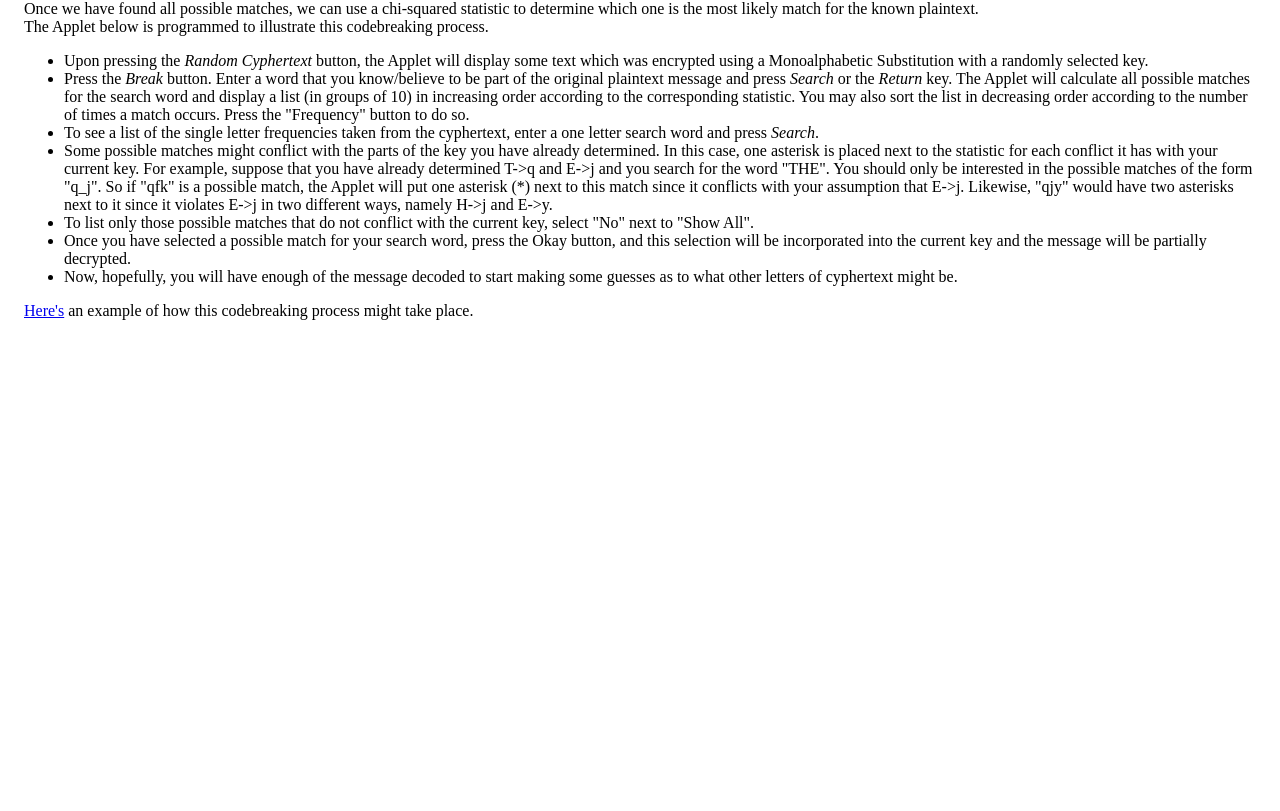
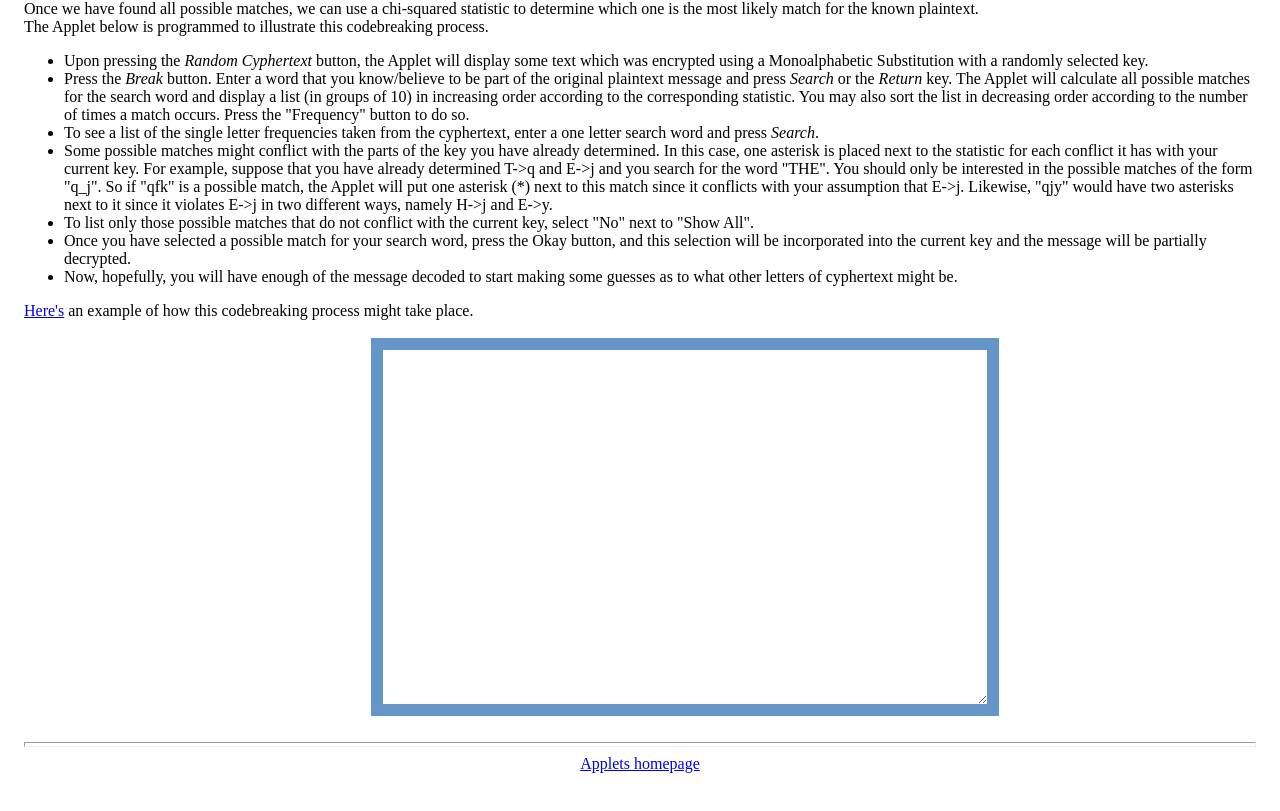
Before and after one commit to powergrl/Monoalphabetic, an Angular app: page / in a window 1280 px wide. Shown: the part 485-1296 px from the top of the page. Before the commit the page ends 813 px from the top, so only its background shows below. Built offline with nearby package versions, Linux system fonts and the light colour scheme.

Commit message:
Made Rectangle a Text Box

```diff
--- a/src/app/app.component.html
+++ b/src/app/app.component.html
@@ -563,8 +563,15 @@
         <li>Now, hopefully, you will have enough of the message decoded to start making some guesses as to what other letters of cyphertext might be.</li>
       </ul>
       <a href="http://www.math.ucsd.edu/~alina/crypto-applets/earlyciphers/breakmono.html">Here's</a> an example of how this codebreaking process might take place.
+      <br><br>
       <!-- Actual Game -->
-
+      <app-crypt-mono></app-crypt-mono>
+      <br><br><br><br><br><br><br><br><br><br><br><br><br><br><br><br><br><br><br><br><br><br>
+      <hr size="5">
+      <div align="center">
+        <a href="http://www.math.ucsd.edu/~alina/crypto-applets/">Applets homepage</a>
+        <br><br><br>
+      </div>
     </body>
 
 <router-outlet></router-outlet>
--- a/src/app/app.module.ts
+++ b/src/app/app.module.ts
@@ -3,10 +3,12 @@ import { NgModule } from '@angular/core';
 
 import { AppRoutingModule } from './app-routing.module';
 import { AppComponent } from './app.component';
+import { CryptMonoComponent } from './crypt-mono/crypt-mono.component';
 
 @NgModule({
   declarations: [
-    AppComponent
+    AppComponent,
+    CryptMonoComponent
   ],
   imports: [
     BrowserModule,
--- /dev/null
+++ b/src/app/crypt-mono/crypt-mono.component.css
@@ -0,0 +1,44 @@
+/* The format for the rectangle */
+#rectangle{
+    width: 600px;
+    height: 350px;
+    background: #ffffff;
+    left: 29%;
+    position: absolute;
+    margin-left: 0px;
+    border: 12px solid #6496c8
+}
+
+/* Use h2 for actual words */
+h2 {
+  font-size: 24px;
+  margin-top: 3px;
+  margin-bottom: 0px;
+  margin-left: 15px;
+  margin-right: 15px;
+  font-family: monospace;
+  letter-spacing: 3px;
+}
+
+/* Use p for number of times guessed */
+p {
+  font-size: 13px;
+  margin-top: 0px;
+  margin-bottom: 0px;
+  margin-left: 18.5px;
+  margin-right: 15px;
+  letter-spacing: 9.05px;
+  font-family: monospace;
+  font-weight: bold;
+}
+
+span {
+  font-size: 13px;
+  margin-top: 0px;
+  margin-bottom: 0px;
+  margin-left: 3.5px;
+  margin-right: 15px;
+  letter-spacing: 9.05px;
+  font-family: monospace;
+  font-weight: bold;
+}
--- /dev/null
+++ b/src/app/crypt-mono/crypt-mono.component.html
@@ -0,0 +1 @@
+<textarea id="rectangle"></textarea>
--- /dev/null
+++ b/src/app/crypt-mono/crypt-mono.component.ts
@@ -0,0 +1,15 @@
+import { Component, OnInit } from '@angular/core';
+
+@Component({
+  selector: 'app-crypt-mono',
+  templateUrl: './crypt-mono.component.html',
+  styleUrls: ['./crypt-mono.component.css']
+})
+export class CryptMonoComponent implements OnInit {
+
+  constructor() { }
+
+  ngOnInit() {
+  }
+
+}
```
Also changed, not shown: 1 other file (tests, documents, lock files or other folders).
